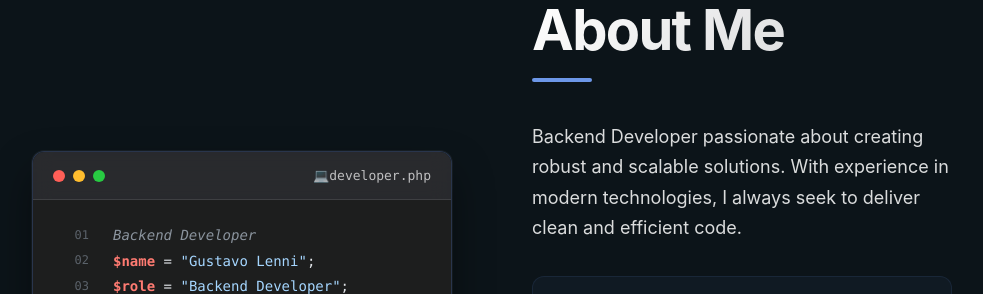
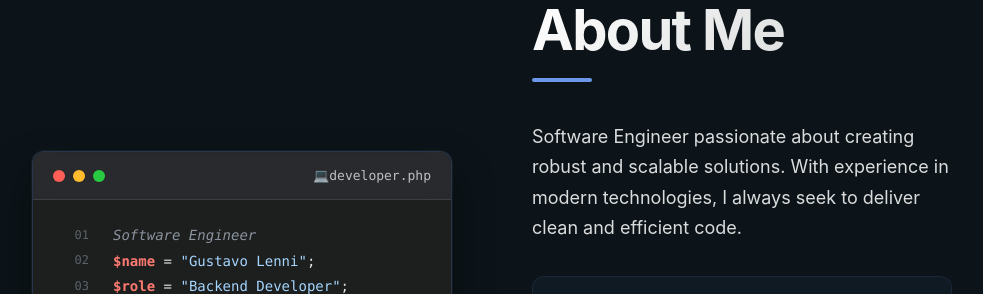
Before and after one commit to GustavoLenni/Portfolio-v2, a React (Create React App) app: page / in a window 1280 px wide. Shown: the part 920-1214 px from the top of the page, without its empty margins (288-1271 px from the left). Built offline with nearby package versions, Linux system fonts and the light colour scheme.

Commit message:
change postion from Developer Back end to Software Engineer

```diff
--- a/src/templates/js/LanguageContext.js
+++ b/src/templates/js/LanguageContext.js
@@ -17,7 +17,7 @@ export const translations = {
 
     // About Section
     aboutTitle: 'About Me',
-    aboutDescription: 'Backend Developer passionate about creating robust and scalable solutions. With experience in modern technologies, I always seek to deliver clean and efficient code.',
+    aboutDescription: 'Software Engineer passionate about creating robust and scalable solutions. With experience in modern technologies, I always seek to deliver clean and efficient code.',
     performance: 'Performance',
     performanceDesc: 'Query optimization and high availability systems',
     technologiesLabel: 'Technologies',
@@ -25,7 +25,7 @@ export const translations = {
     focus: 'Focus',
     focusDesc: 'Development of robust APIs and system integration',
     developerPhp: 'developer.php',
-    backendDeveloper: 'Backend Developer',
+    backendDeveloper: 'Software Engineer',
     codeGreeting: 'Hello! I am',
     codeRole: 'I work as',
     codeSkills: 'and my skills are:',
@@ -90,7 +90,7 @@ export const translations = {
 
     // About Section
     aboutTitle: 'Sobre mim',
-    aboutDescription: 'Desenvolvedor Backend apaixonado por criar soluções robustas e escaláveis. Com experiência em tecnologias modernas, busco sempre entregar código limpo e eficiente.',
+    aboutDescription: 'Engenheiro de Software apaixonado por criar soluções robustas e escaláveis. Com experiência em tecnologias modernas, busco sempre entregar código limpo e eficiente.',
     performance: 'Performance',
     performanceDesc: 'Otimização de consultas e sistemas de alta disponibilidade',
     technologiesLabel: 'Tecnologias',
@@ -98,7 +98,7 @@ export const translations = {
     focus: 'Foco',
     focusDesc: 'Desenvolvimento de APIs robustas e integração de sistemas',
     developerPhp: 'developer.php',
-    backendDeveloper: 'Desenvolvedor Backend',
+    backendDeveloper: 'Engenheiro de Software',
     codeGreeting: 'Olá! Eu sou',
     codeRole: 'atuo como',
     codeSkills: 'e minhas skills são:',
```
